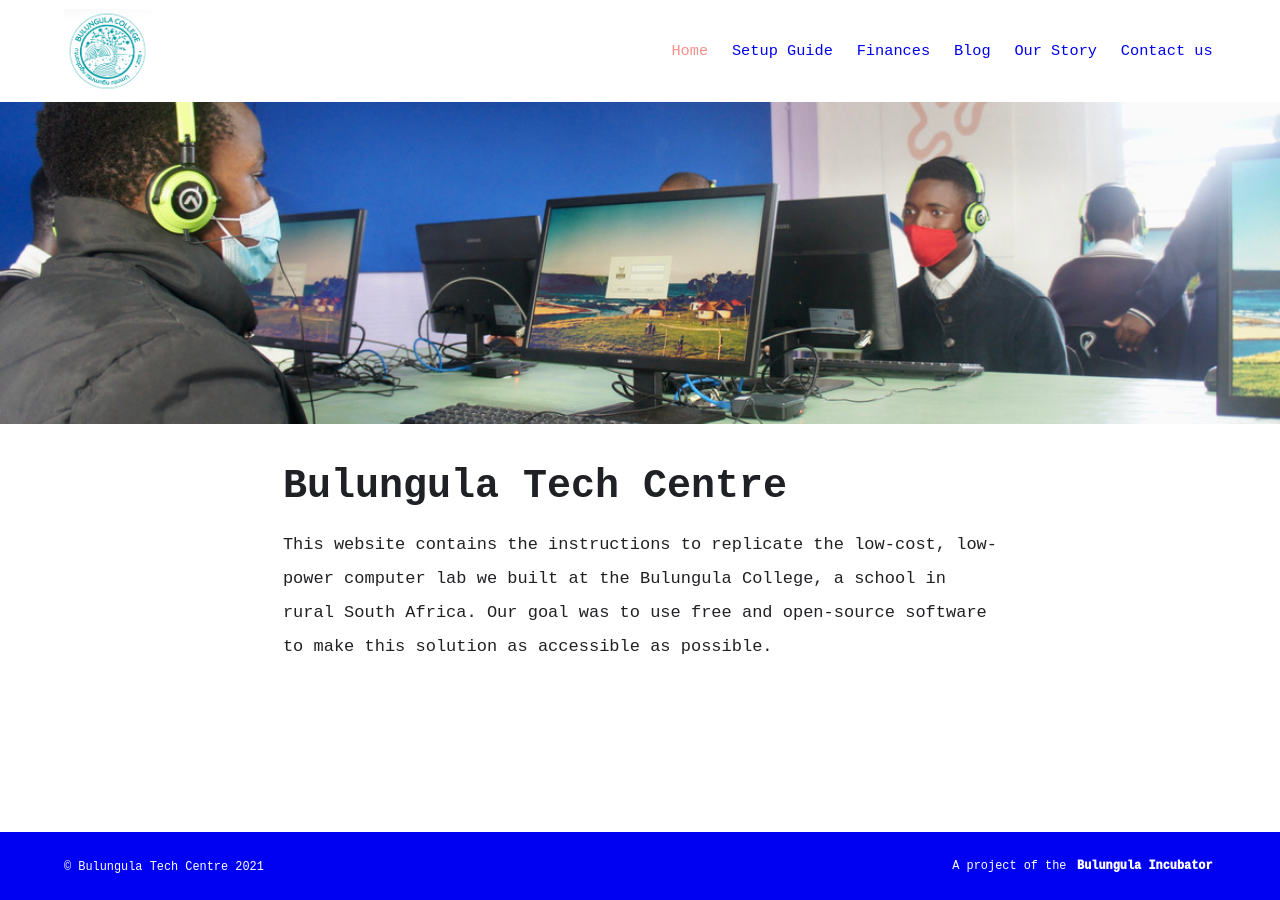
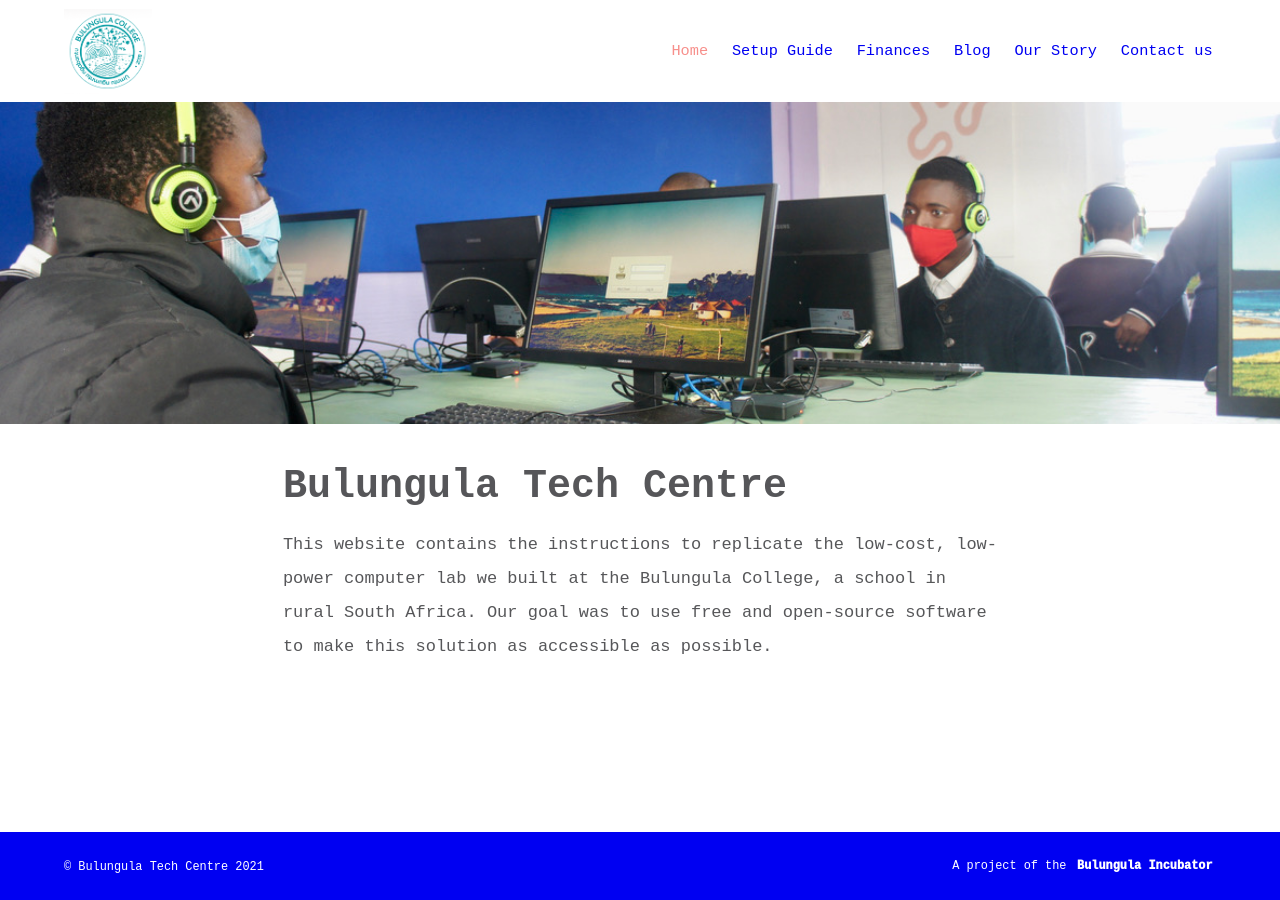
Before and after one commit to bulungula-tech-centre/bulungula-tech-centre, a Jekyll site: the page built from index.md, in a window 1280 px wide. Built offline with Jekyll 4.4.1, drawn with Linux system fonts in a browser that asks for light colours.

Commit message:
modify fade in

```diff
--- a/_sass/_theme.scss
+++ b/_sass/_theme.scss
@@ -474,11 +474,6 @@ pre code {
     white-space: pre;
     overflow-x: scroll;
   }
-  .fade_in {
-    animation: fadeInAnimation ease 3s;
-    animation-iteration-count: 1;
-    animation-fill-mode: forwards;
-  }
 }
 
 @keyframes fadeInAnimation {
@@ -489,3 +484,9 @@ pre code {
       opacity: 1;
   }
 }
+
+.fade_in {
+  animation: fadeInAnimation ease 10s;
+  animation-iteration-count: 1;
+  animation-fill-mode: forwards;
+}
```
